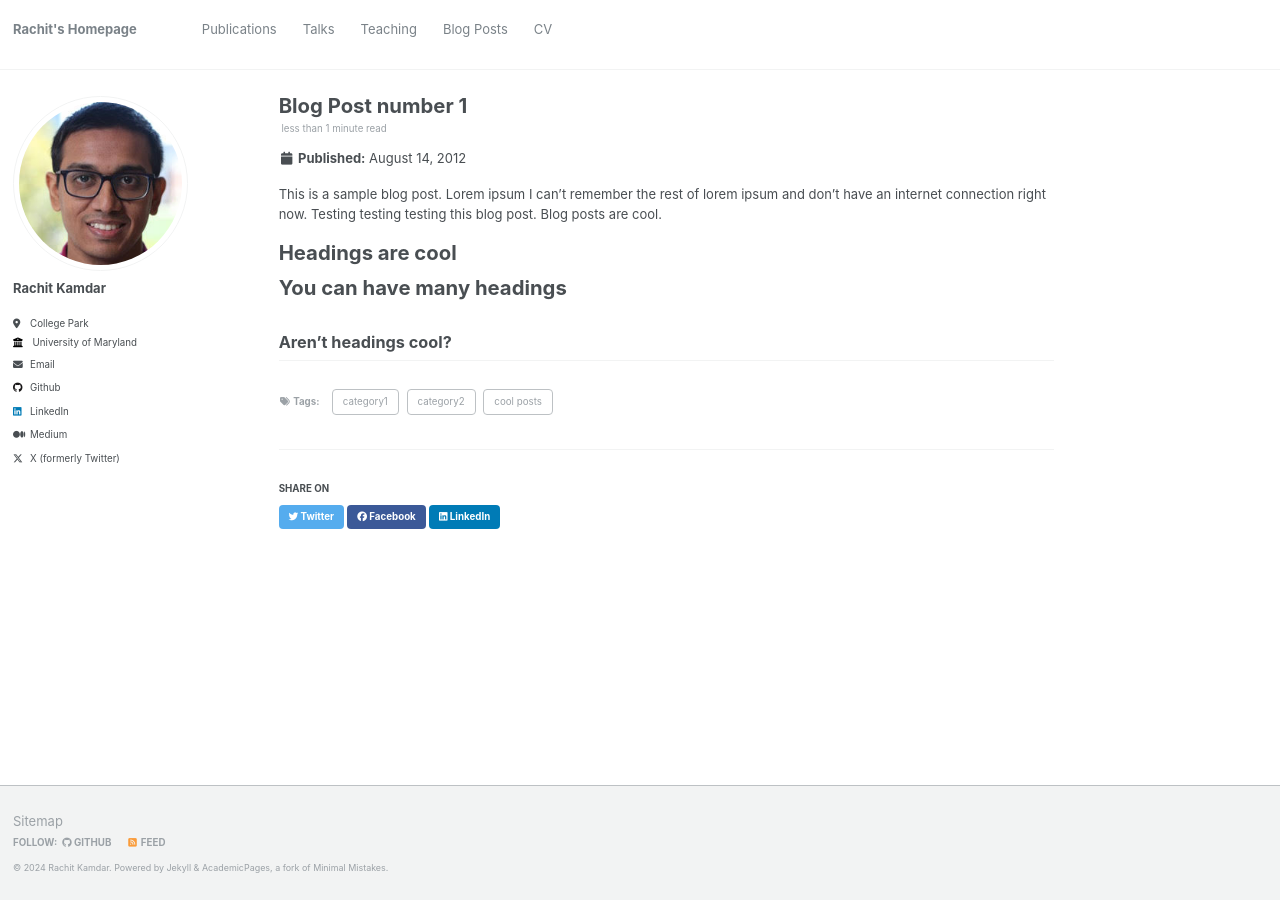
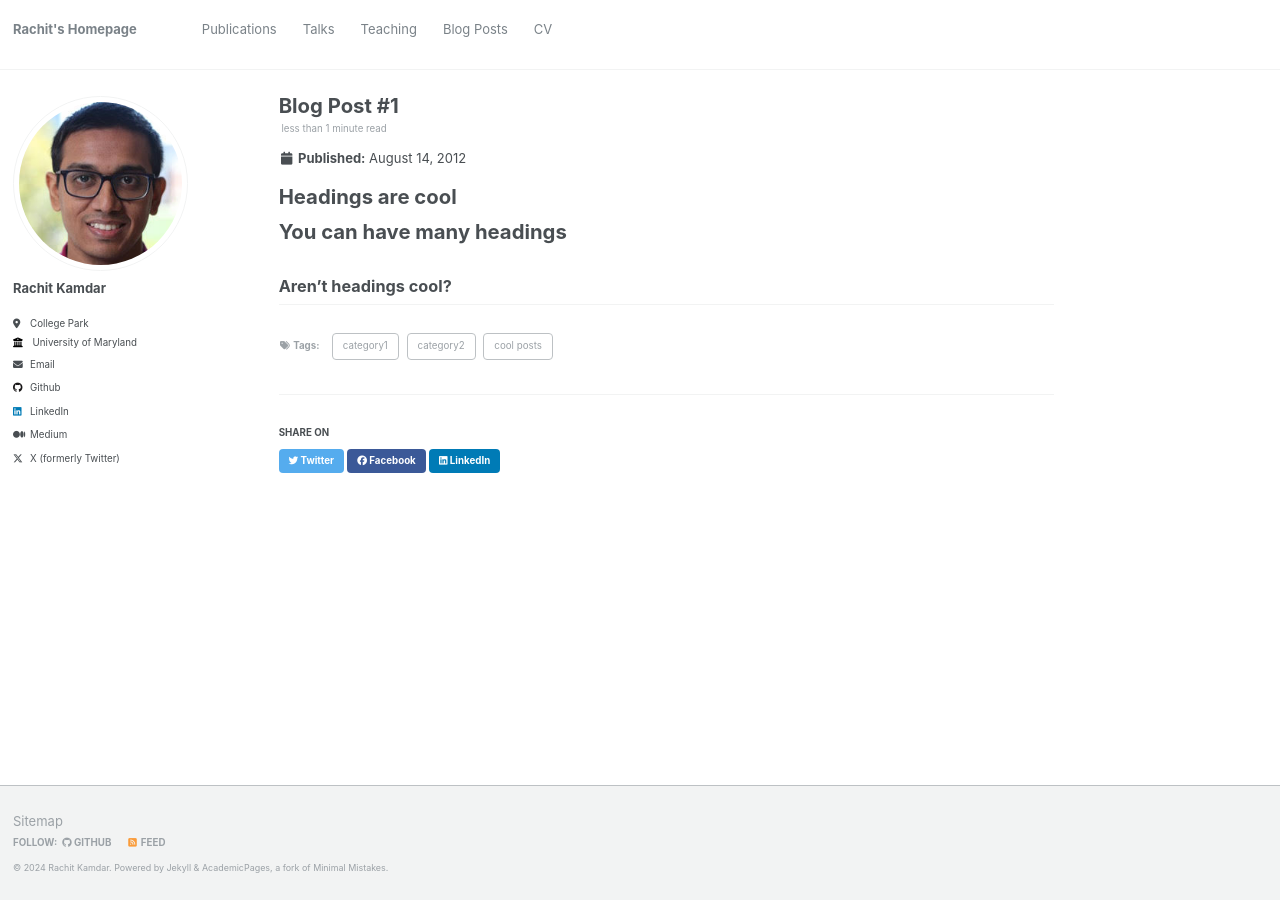
Before and after one commit to RachitKamdar/rachitkamdar.github.io, a Jekyll site: the page built from _posts/2012-08-14-blog-post-1.md, in a window 1280 px wide. Built offline with Jekyll 4.4.1, drawn with Linux system fonts in a browser that asks for light colours.

Commit message:
Update 2012-08-14-blog-post-1.md

```diff
--- a/_posts/2012-08-14-blog-post-1.md
+++ b/_posts/2012-08-14-blog-post-1.md
@@ -1,5 +1,5 @@
 ---
-title: 'Blog Post number 1'
+title: 'Blog Post #1'
 date: 2012-08-14
 permalink: /posts/2012/08/blog-post-1/
 tags:
@@ -8,7 +8,6 @@ tags:
   - category2
 ---
 
-This is a sample blog post. Lorem ipsum I can't remember the rest of lorem ipsum and don't have an internet connection right now. Testing testing testing this blog post. Blog posts are cool.
 
 Headings are cool
 ======
```
